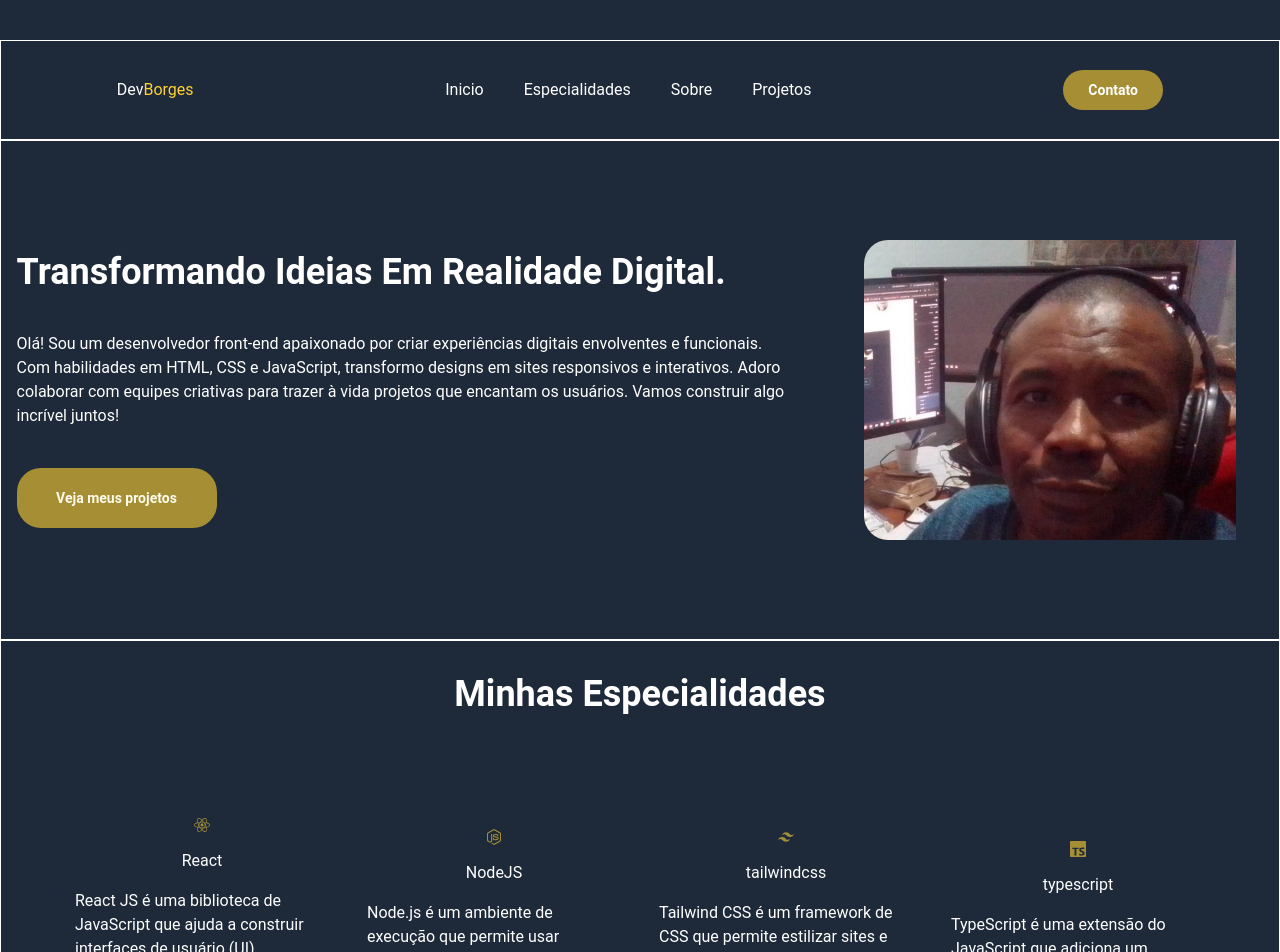
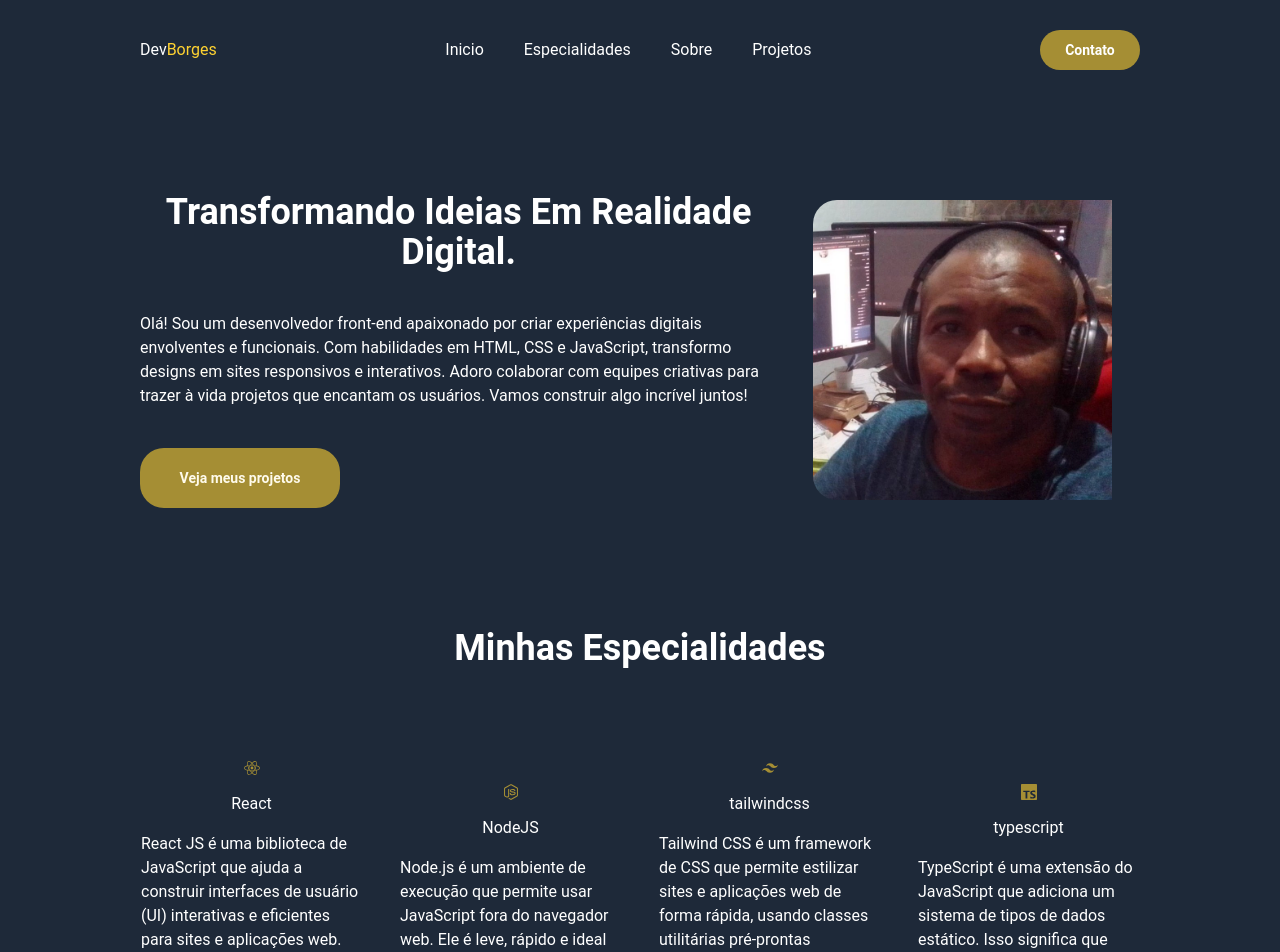
Before and after one commit to Paulo-Borges/reactPortifolio, a React (Vite) app: page / in a window 1280 px wide. Shown: the top 952 px of the page. Built offline with nearby package versions, Linux system fonts and the light colour scheme.

Commit message:
feat: reduzindo Header, Main, Especialidades lg

```diff
--- a/src/App.tsx
+++ b/src/App.tsx
@@ -8,15 +8,15 @@ function App() {
   return (
     <>
       <Header />
-      <div className="flex justify-around items-center pt-28 w-[1280px] h-[500px] gap-9 border border-white">
+      <div className="flex justify-around items-center pt-28 w-[1280px] lg:w-[1000px] h-[500px] gap-9">
         <main
           id="inicio"
-          className="flex flex-col w-[780px] mt-20 justify-start items-start text-center gap-10 "
+          className="flex flex-col w-[780px] mt-20 justify-start items-start text-center gap-10 p-10 "
         >
-          <h1 className="flex capitalize text-4xl font-bold my-10 text-white ">
+          <h1 className="flex capitalize text-4xl font-bold my-10 text-white pl-30">
             Transformando ideias em realidade digital.
           </h1>
-          <p className="flex items-start text-start text-white">
+          <p className="flex items-start text-start text-white pl-30">
             Olá! Sou um desenvolvedor front-end apaixonado por criar
             experiências digitais envolventes e funcionais. Com habilidades em
             HTML, CSS e JavaScript, transformo designs em sites responsivos e
@@ -24,8 +24,8 @@ function App() {
             vida projetos que encantam os usuários. Vamos construir algo
             incrível juntos!
           </p>
-          <div>
-            <button className="bg-amber-300/60  rounded-3xl hover:bg-amber-300 flex w-[200px] h-[60px] justify-center items-center">
+          <div className="">
+            <button className="bg-amber-300/60 rounded-3xl hover:bg-amber-300 flex w-[200px] h-[60px] justify-center items-center">
               <a
                 href="/projetos"
                 className="text-sm text-amber-50 font-semibold"
@@ -43,7 +43,7 @@ function App() {
           />
         </div>
       </div>
-      <section className="flex flex-col justify-around items-center pt-28 w-[1280px] h-[500px] gap-9 border border-white">
+      <section className="flex flex-col justify-around items-center pt-28 w-[1280px] lg:w-[1000px] h-[500px] gap-9 ">
         <h1 className="flex capitalize text-4xl font-bold my-10 text-white ">
           Minhas Especialidades
         </h1>
--- a/src/components/Header.tsx
+++ b/src/components/Header.tsx
@@ -1,6 +1,6 @@
 const Header = () => {
   return (
-    <header className="flex justify-around items-center  bg-gray-800 text-white gap-5 w-[1280px] h-[100px] border border-white">
+    <header className="flex justify-around lg:justify-between items-center  bg-gray-800 text-white gap-5 w-[1280px] lg:w-[1000px] h-[100px] ">
       <div>
         <a href="https://github.com/Paulo-Borges" target="_blank">
           Dev<span className="text-amber-300">Borges</span>
--- a/src/index.css
+++ b/src/index.css
@@ -19,9 +19,10 @@
   font-family: "Roboto", sans-serif;
 }
 body {
+
   display: flex;
-  background: #1e2939;
-  padding-top: 40px;
   justify-content: center;
   align-items: center;
+  background: #1e2939;
+
 }
```
